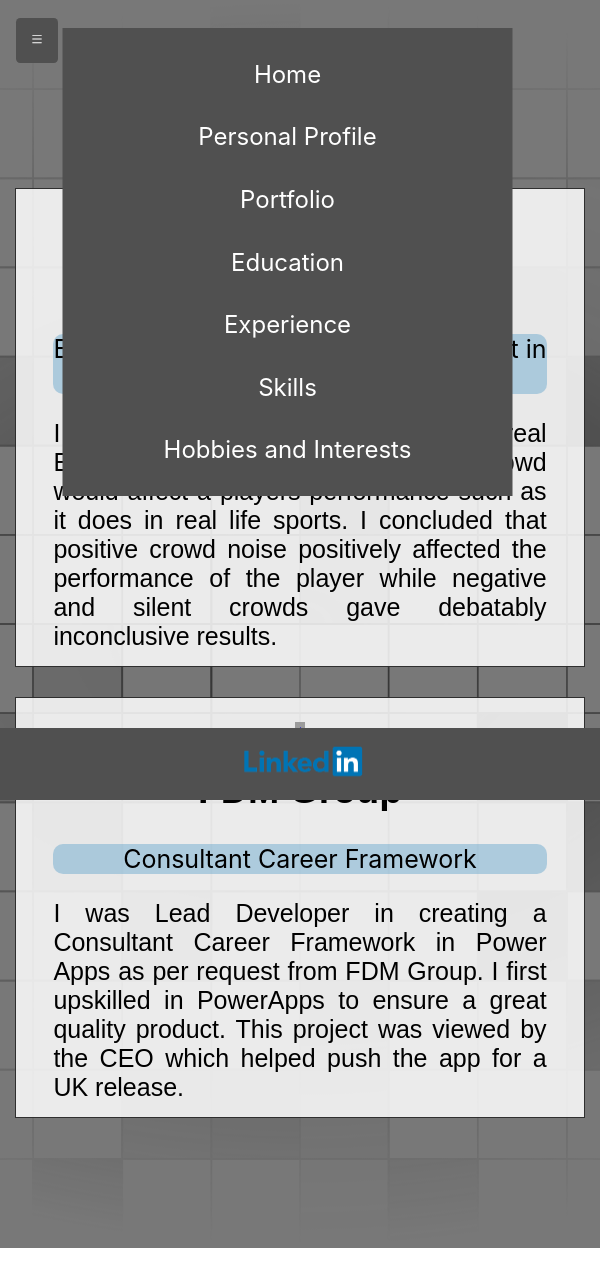
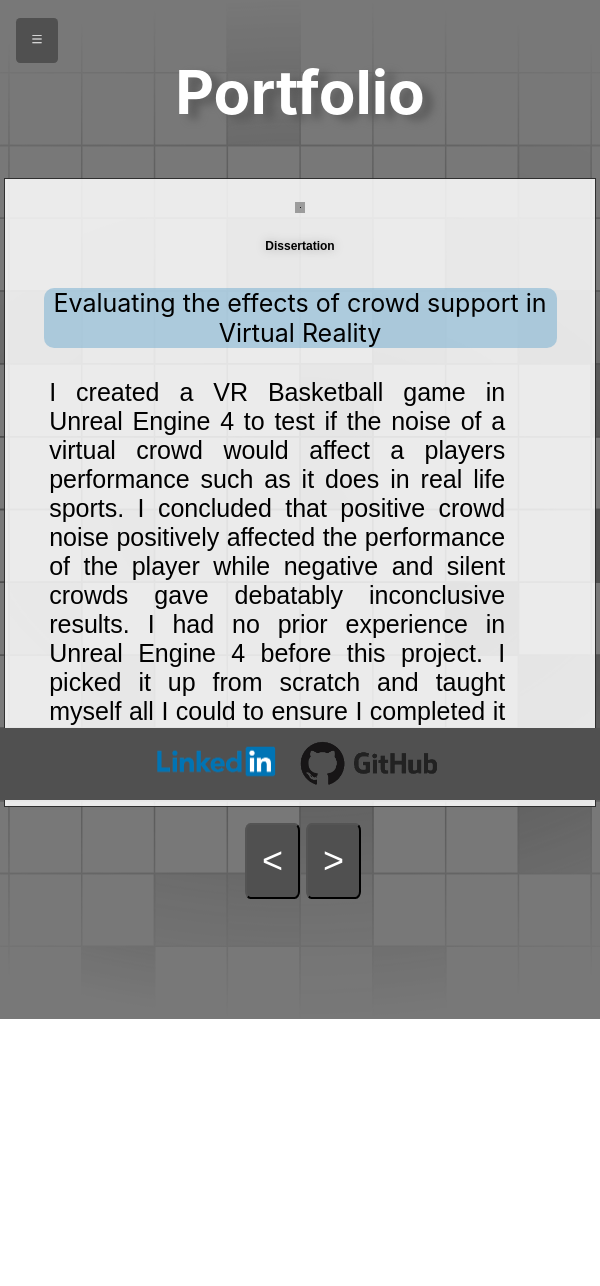
Before and after one commit to itsbrandonowens/brandon_atkinson_cv, a React (Create React App) app: page /Portfolio in a window 600 px wide. Shown: the top 1286 px of the page. After the commit the page ends 1262 px from the top, so only its background shows below. Built offline with nearby package versions, Linux system fonts and the light colour scheme.

Commit message:
portfolio update

```diff
--- a/src/App.js
+++ b/src/App.js
@@ -1,10 +1,11 @@
 
 import './App.css';
 import Homepage from './components/Homepage';
+import React, { useState } from 'react';
 import {Route,Routes} from 'react-router-dom';
 import Navbar from './components/Navbar';
 import Portfolio from './components/Portfolio';
-import Footer from './components/Footer';
+
 import Personal_Profile from './components/Personal_Profile';
 import Education from './components/Education';
 import Experience from './components/Experience';
@@ -12,6 +13,10 @@ import Skills from './components/Skills';
 import Hobbies_And_Interests from './components/Hobbies_And_Interests';
 
 function App() {
+
+
+
+
 
 
   return (
@@ -30,7 +35,7 @@ function App() {
       </Routes>
 
 
-      <Footer/>
+
 
     </div>
   );
--- a/src/components/DissImageSlider.jsx
+++ b/src/components/DissImageSlider.jsx
@@ -3,8 +3,8 @@ import dissimage1 from "./images/diss_image_1.png"
 import dissimage2 from "./images/diss_image_2.png"
 import dissimage3 from "./images/diss_image_3.png"
 import dissimage4 from "./images/diss_image_4.png"
-
 import '../styles/Portfolio.css'
+import dissPDF from './thesis.pdf'
 
 class DissImageSlider extends React.Component {
   state = {
@@ -30,7 +30,7 @@ class DissImageSlider extends React.Component {
       const { images, currentIndex } = this.state;
       const nextIndex = (currentIndex + 1) % images.length;
       this.setState({ currentIndex: nextIndex });
-    }, 6000);
+    }, 5000);
   }; // Change the duration (in milliseconds) between slides as needed
 
   stopSlider = () => {
@@ -42,8 +42,15 @@ class DissImageSlider extends React.Component {
     const currentImage = images[currentIndex];
 
     return (
-      <div className="image-slider">
+      <div class="portfolio_card">
         <img className="portfolio_image_diss" src={currentImage} alt={`Image ${currentIndex}`} />
+        <h2 className="portfolio_title"> Dissertation</h2>
+        <a href={dissPDF}><p className="links"> Evaluating the effects of crowd support in Virtual Reality </p></a>
+        <p className="portfolio_description">
+        I created a VR Basketball game in Unreal Engine 4 to test if the noise of a virtual crowd would affect a players performance such as it does in real life sports.
+          I concluded that positive crowd noise positively affected the performance of the player while negative and silent crowds gave debatably inconclusive results.
+          I had no prior experience in Unreal Engine 4 before this project. I picked it up from scratch and taught myself all I could to ensure I completed it with the best
+          quality possible, achieving a First.  </p>
       </div>
     );
   }
--- a/src/components/FDMImageSlider.jsx
+++ b/src/components/FDMImageSlider.jsx
@@ -32,7 +32,7 @@ class FDMImageSlider extends React.Component {
       const { images, currentIndex } = this.state;
       const nextIndex = (currentIndex + 1) % images.length;
       this.setState({ currentIndex: nextIndex });
-    }, 6000);
+    }, 5000);
   }; // Change the duration (in milliseconds) between slides as needed
 
   stopSlider = () => {
@@ -44,8 +44,12 @@ class FDMImageSlider extends React.Component {
     const currentImage = images[currentIndex];
 
     return (
-      <div className="image-slider">
+      <div class="portfolio_card">
         <img className="portfolio_image_diss" src={currentImage} alt={`Image ${currentIndex}`} />
+        <h2 className="portfolio_title"> FDM Group</h2>
+        <a href=""><p className="links"> Consultant Career Framework  </p></a>
+        <p className="portfolio_description"> I was Lead Developer in creating a Consultant Career Framework in Power Apps as per request from FDM Group. I first upskilled in PowerApps to ensure a great quality
+          product. This project was viewed by the CEO which helped push the app for a UK release. </p>
       </div>
     );
   }
--- a/src/components/Footer.jsx
+++ /dev/null
@@ -1,15 +0,0 @@
-import '../styles/Footer.css'
-import { Link } from 'react-router-dom'
-import linkedin_logo from "./images/Linkedin_Logo.png"
-const Footer = () => {
-    return (
-        <div className='footer'>
-            <Link to="https://www.linkedin.com/in/brandondoatkinson/"> <img src={linkedin_logo} className="linkedin_logo" alt="Linked In Logo"></img></Link>
-        </div>
-
-
-    )
-
-
-}
-export default Footer
--- a/src/components/Navbar.jsx
+++ b/src/components/Navbar.jsx
@@ -3,24 +3,28 @@ import { AiOutlineMenu } from 'react-icons/ai';
 import { Link } from 'react-router-dom';
 import '../styles/Navbar.css'
 
+import '../styles/Footer.css'
+import linkedin_logo from "./images/Linkedin_Logo.png"
+import github_logo from "./images/github_logo.png"
+
 const Navbar = () => {
+
     const [expanded, setExpanded] = useState(false);
 
     const toggleNavbar = () => {
         setExpanded(!expanded);
     };
 
-    const closeNavbar = () => {
-        setExpanded(false);
-    };
+
 
     return (
-        <nav className="navbar">
-            <div className="menu-icon" onClick={toggleNavbar}>
-                <AiOutlineMenu />
-            </div>
+        <div>
+            <nav className="navbar">
+                <div className="menu-icon" onClick={toggleNavbar}>
+                    <AiOutlineMenu />
+                </div>
 
-                <ul className={ (expanded == true) ? 'navbar-links' :'navbar-links-expanded'} >
+                <ul className={(expanded == false) ? 'navbar-links' : 'navbar-links-expanded'} >
                     <li onClick={toggleNavbar}><Link to='/'> Home </Link> </li>
                     <li onClick={toggleNavbar} ><Link to='/Personal_Profile'> Personal Profile </Link> </li>
                     <li onClick={toggleNavbar}><Link to='/Portfolio'> Portfolio </Link> </li>
@@ -30,7 +34,13 @@ const Navbar = () => {
                     <li onClick={toggleNavbar}><Link to='/Hobbies_And_Interests'> Hobbies and Interests </Link></li>
                 </ul>
 
-        </nav>
+            </nav>
+
+            <div className={(expanded == false) ? 'footer' : 'footer-expanded'} >
+                <Link to="https://www.linkedin.com/in/brandondoatkinson/"> <img src={linkedin_logo} className="linkedin_logo" alt="Linked In Logo"></img></Link>
+                <Link to="https://github.com/itsbrandonowens"> <img src={github_logo} className="github_logo" alt="GitHub Logo"></img></Link>
+            </div>
+        </div>
     );
 };
 
--- a/src/components/Portfolio.jsx
+++ b/src/components/Portfolio.jsx
@@ -1,31 +1,38 @@
 import '../styles/Portfolio.css'
 import DissImageSlider from './DissImageSlider';
 import FDMImageSlider from './FDMImageSlider';
-import dissPDF from './thesis.pdf'
+import React, { useState } from 'react';
 
 const Portfolio = () => {
+    const [currentIndex, setCurrentIndex] = useState(0);
+
+    const data = [
+
+        <DissImageSlider/> ,
+        <FDMImageSlider/>
+    ]
+
+    const handlePrevClick = () => {
+        if (currentIndex > 0) {
+            setCurrentIndex(currentIndex - 1);
+        }
+        console.log("Prev");
+    };
+
+    const handleNextClick = () => {
+        if (currentIndex < data.length - 1) {
+            setCurrentIndex(currentIndex + 1);
+        }
+        console.log("Next");
+    };
+
 
     return (
         <div className="portfolioPage">
             <h2 className="portfolioPageTitle"> Portfolio </h2>
-
-            <div class="portfolio_grid">
-                <div class="portfolio_card">
-                    <DissImageSlider />
-                    <h2 className="portfolio_title"> Dissertation</h2>
-                    <a href={dissPDF}><p className="links"> Evaluating the effects of crowd support in Virtual Reality </p></a>
-                    <p className="portfolio_description"> I created a VR Basketball game in Unreal Engine 4 to test if the noise of a crowd would affect a players performance such as it does in real life sports.
-                        I concluded that positive crowd noise positively affected the performance of the player while negative and silent crowds gave debatably inconclusive results. </p>
-                </div>
-
-                <div class="portfolio_card">
-                    <FDMImageSlider />
-                    <h2 className="portfolio_title"> FDM Group</h2>
-                    <a href=""><p className="links"> Consultant Career Framework  </p></a>
-                    <p className="portfolio_description"> I was Lead Developer in creating a Consultant Career Framework in Power Apps as per request from FDM Group. I first upskilled in PowerApps to ensure a great quality
-                    product. This project was viewed by the CEO which helped push the app for a UK release. </p>
-                </div>
-            </div>
+            <p>{data[currentIndex]}</p>
+            <button className="previousButton" type="button" onClick={handlePrevClick}> &lt; </button>
+            <button className="nextButton" type="button" onClick={handleNextClick}> &gt; </button>
         </div>
 
     )
--- a/src/styles/Footer.css
+++ b/src/styles/Footer.css
@@ -10,13 +10,32 @@
         bottom: 0;
         overflow: hidden;
         display: block;
+        transition: transform 0.8s ease; /* Apply transition only to the transform property */
+        transform: translateX(-110%);
+    }
 
+    .footer-expanded {
+        background-color: rgb(80, 80, 80);
+        color: white;
+        font-size: 20px;
+        text-align: center;
+        width: 100%;
+        position: fixed;
+        bottom: 0;
+        overflow: hidden;
+        display: block;
+        transition: transform 0.8s ease; /* Apply transition only to the transform property */
 
     }
 
     .linkedin_logo {
         width: 5%;
-        margin-left: 1%;
+    }
+
+    .github_logo {
+        width: 7%;
+        margin-left: 2%;
+
     }
 
 }
@@ -37,7 +56,12 @@
 
     .linkedin_logo {
         width: 20%;
-        margin-left: 1%;
+    }
+
+    .github_logo {
+        width: 25%;
+        margin-left: 2%;
+
     }
 
 
--- a/src/styles/Navbar.css
+++ b/src/styles/Navbar.css
@@ -22,15 +22,15 @@
   background-color: rgb(80, 80, 80);
   padding: 15px;
   border-radius: 10%;
-  transition: all 1s ease;
+  transition: all 0.8s ease;
 }
 
 ul {
   display: flex;
   list-style-type: none;
   font-size: 1vw;
-  transition: transform 1s ease; /* Apply transition only to the transform property */
-  transform: translateX(150%);
+  transition: transform 0.8s ease; /* Apply transition only to the transform property */
+  transform: translateX(110%);
   background-color: rgb(80, 80, 80);
   padding: 15px;
   overflow: hidden;
@@ -55,9 +55,8 @@ li a:hover {
 
 .navbar-links-expanded {
   background-color: rgb(80, 80, 80);
-  transition: background-color 1s ease; /* Apply transition only to the background-color property */
   transform: translateX(1%);
-  transition: transform 1s ease; /* Apply transition only to the transform property */
+  transition: transform 0.8s ease; /* Apply transition only to the transform property */
 
 }
 /* ------------------------------------------------------------------------------------------------------------- */
--- a/src/styles/Portfolio.css
+++ b/src/styles/Portfolio.css
@@ -19,23 +19,12 @@
     border: 1px solid rgba(0, 0, 0, 0.8);
     padding: 10px;
     font-size: 25px;
-
-
-  }
-
-  .portfolio_grid {
-    display: grid;
-    grid-template-columns: 1fr;
-    padding: 10px;
-    width: 50%;
+    width: 80%;
     margin: auto;
-    grid-column-gap: 20px;
-    grid-row-gap: 30px;
-
   }
 
   .portfolio_image_diss {
-    width: 50vw;
+    height: 22vw;
     margin-top: 1%;
     border: 5px solid rgba(137, 137, 137, 0.8);
     transition: all 1s ease;
@@ -44,15 +33,18 @@
   .portfolio_title {
     font-family: Arial, Helvetica, sans-serif;
     font-weight: bold;
+    font-size: 2vw;
+    padding: 10px;
+    margin-bottom: 1px;
+    filter: drop-shadow(0px 0px 5px #a8a8a8);
   }
 
   a {
-
     text-decoration: none;
   }
 
   a .links {
-    background-color: rgb(113, 172, 208, 0.5);
+    background-color: rgba(176, 176, 176, 0.5);
     color: black;
     width: 70%;
     text-decoration: none;
@@ -62,19 +54,45 @@
   }
 
   a .links:hover {
-    box-shadow: 0 12px 16px 0 rgba(0, 0, 0, 0.24), 0 17px 50px 0 rgba(0, 0, 0, 0.19);
+    box-shadow: 0 0px 16px 0 rgba(0, 0, 0, 0.24), 0 17px 50px 0 rgba(0, 0, 0, 0.19);
   }
 
   .portfolio_description {
     font-family: Arial, Helvetica, sans-serif;
-    margin-top: 15px;
     text-align: left;
-    margin-left: 5%;
-    margin-right: 5%;
-    margin-bottom: 1%;
+    width:80%;
+    margin:auto;
     text-align: justify;
     text-justify: inter-word;
+    padding:1%;
 
+  }
+
+
+  .previousButton {
+    color: white;
+    font-size: 1.5vw;
+    cursor: pointer;
+    z-index: 2;
+    margin-left: 1%;
+    font-size: 1vw;
+    background-color: rgb(80, 80, 80);
+    padding: 15px;
+    border-radius: 10%;
+    transition: all 0.8s ease;
+  }
+
+  .nextButton {
+    color: white;
+    font-size: 1.5vw;
+    cursor: pointer;
+    z-index: 2;
+    margin-left: 1%;
+    font-size: 1vw;
+    background-color: rgb(80, 80, 80);
+    padding: 15px;
+    border-radius: 10%;
+    transition: all 0.8s ease;
   }
 
 }
@@ -102,6 +120,8 @@
     border: 1px solid rgba(0, 0, 0, 0.8);
     padding: 10px;
     font-size: 25px;
+    width: 95%;
+    margin: auto;
   }
 
   .portfolio_grid {
@@ -115,7 +135,7 @@
   }
 
   .portfolio_image_diss {
-    width: 85vw;
+    height: 42vw;
     margin-top: 1%;
     border: 5px solid rgba(137, 137, 137, 0.8);
   }
@@ -156,4 +176,28 @@
 
   }
 
+  .previousButton {
+    color: white;
+    font-size: 6vw;
+    cursor: pointer;
+    z-index: 2;
+    margin-left: 1%;
+    background-color: rgb(80, 80, 80);
+    padding: 15px;
+    border-radius: 10%;
+    transition: all 0.8s ease;
+  }
+
+  .nextButton {
+    color: white;
+    font-size: 6vw;
+    cursor: pointer;
+    z-index: 2;
+    margin-left: 1%;
+    background-color: rgb(80, 80, 80);
+    padding: 15px;
+    border-radius: 10%;
+    transition: all 0.8s ease;
+  }
+
 }
```
Also changed, not shown: src/components/images/github_logo.png (added).
